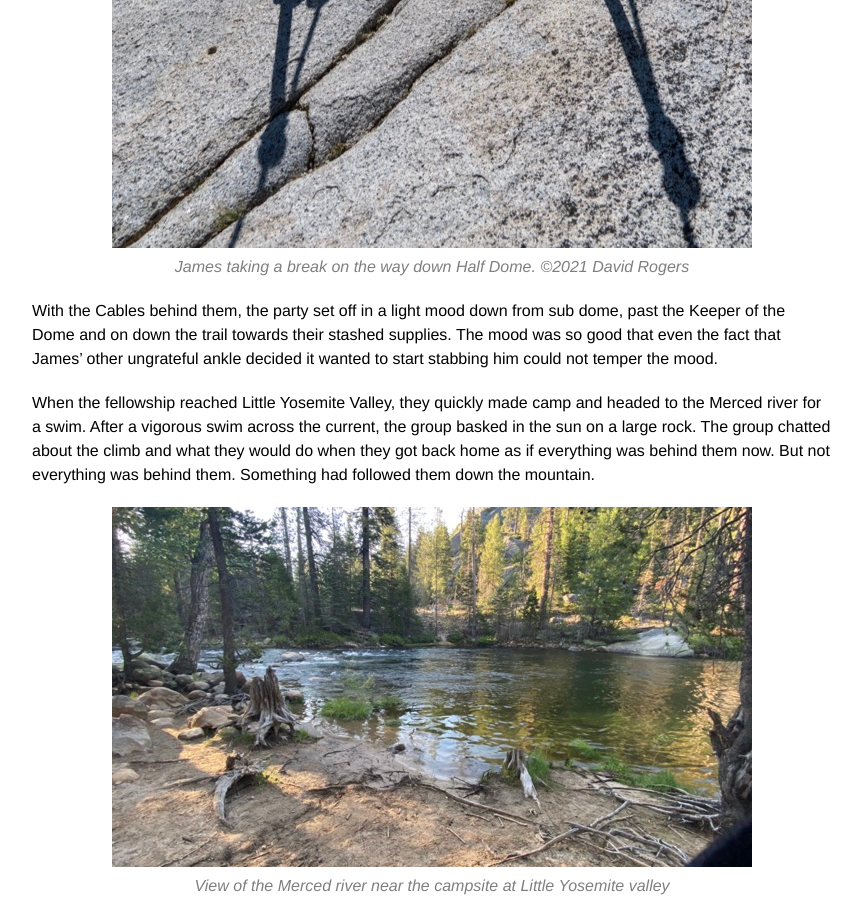
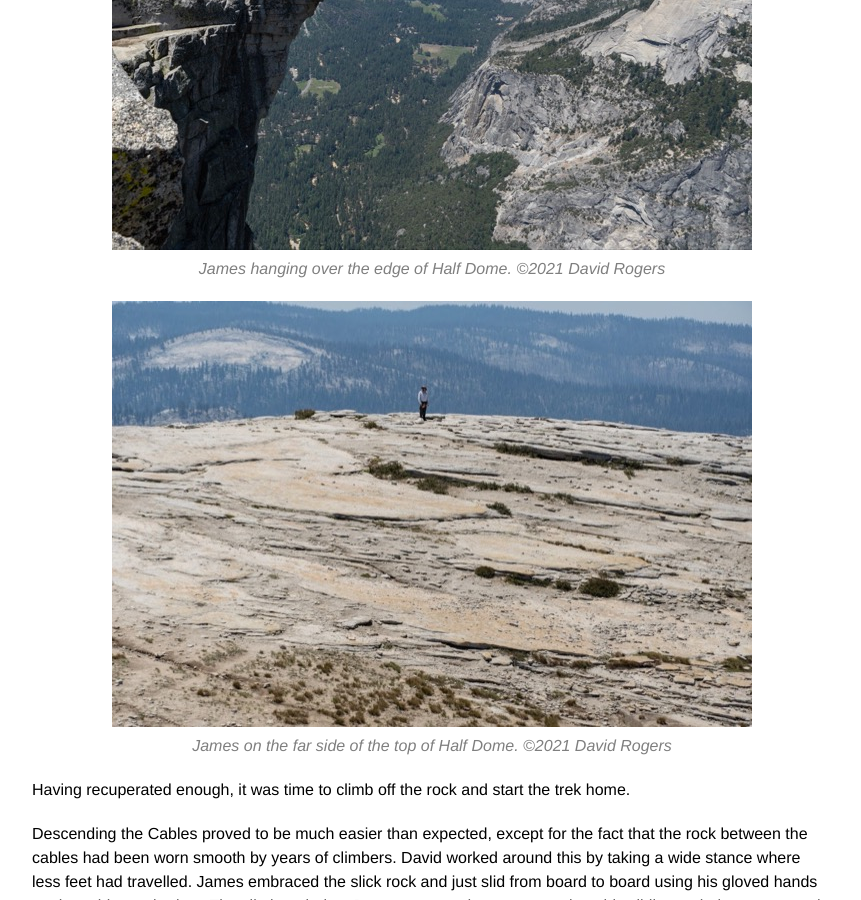
Before and after one commit to jamesorriv/jamesorriv.github.io, a Jekyll site: the page built from _posts/2021-07-11-halfdome.md, in a window 1280 px wide and 900 px high, scrolled down 29535 px. Shown: the whole window, without its empty margins (208-1069 px from the left). Built offline with Jekyll 4.4.1, drawn with Linux system fonts in a browser that asks for light colours; some of the changed text lies outside the part shown.

Commit message:
Add a couple of photos from Hand Dome.

```diff
--- a/_posts/2021-07-11-halfdome.md
+++ b/_posts/2021-07-11-halfdome.md
@@ -237,6 +237,8 @@ While the fellowship prepared physically and mentally for the final obstacle, th
 
 And with that, the climb was started.
 
+{% include image.html  description="View of the cables going up Half Dome" url="/assets/yosemite/IMG_8981.jpeg" %}
+
 At the base it seemed steep enough, but as they looked up they saw it get steeper. The members of the quest, would pull themselves up ten feet at a time from one board to the next until there appeared sections without boards requiring about a thirty foot effort before a respite could be had.
 
 {% include image.html  description="Looking down towards sub dome. James climbing up. ©2021 David Rogers" url="/assets/yosemite/65-_ROG0728.jpeg" %}
@@ -250,12 +252,15 @@ Exhausted, the climbers were elated in the knowledge that they had reached their
 
 With food in their bellies and feeling pretty good, they wandered around the top of the dome admired the views and captured memories.
 
-![pics from half dome]()
+{% include image.html  description="The fellowship on top of Half Dome. ©2021 David Rogers" url="/assets/yosemite/79-_ROG0899.jpg" %}
+{% include image.html  description="James hanging over the edge of Half Dome. ©2021 David Rogers" url="/assets/yosemite/74-_ROG0757.jpg" %}
+{% include image.html  description="James on the far side of the top of Half Dome. ©2021 David Rogers" url="/assets/yosemite/77-_ROG0841.jpeg" %}
 
 Having recuperated enough, it was time to climb off the rock and start the trek home.
 
 Descending the Cables proved to be much easier than expected, except for the fact that the rock between the cables had been worn smooth by years of climbers. David worked around this by taking a wide stance where less feet had travelled. James embraced the slick rock and just slid from board to board using his gloved hands on the cables as brakes. The climbers below James appeared to not appreciate this sliding technique very much.
 
+{% include image.html  description="James descending the cables on Half Dome. ©2021 David Rogers" url="/assets/yosemite/80-_ROG0901.jpg" %}
 {% include image.html  description="David descending the cables with Clouds Rest in the background" url="/assets/yosemite/IMG_8978.jpeg" %}
 {% include image.html  description="James taking a break on the way down Half Dome. ©2021 David Rogers" url="/assets/yosemite/83-_ROG0908.jpeg" %}
 
```
Also changed, not shown: assets/yosemite/74-_ROG0757.jpg (added), assets/yosemite/77-_ROG0841.jpeg (added), assets/yosemite/79-_ROG0899.jpg (added), assets/yosemite/80-_ROG0901.jpg (added), assets/yosemite/IMG_8981.jpeg (added).
